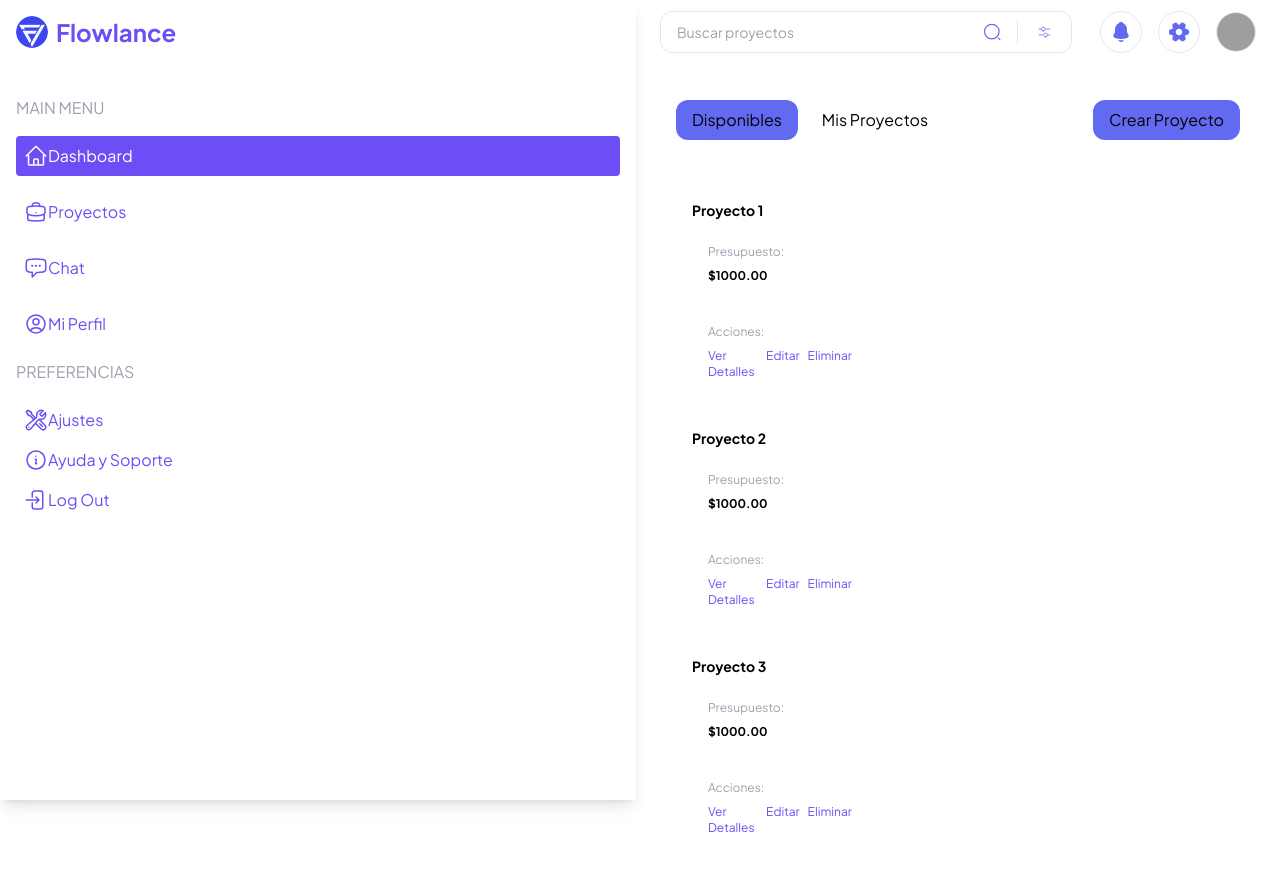
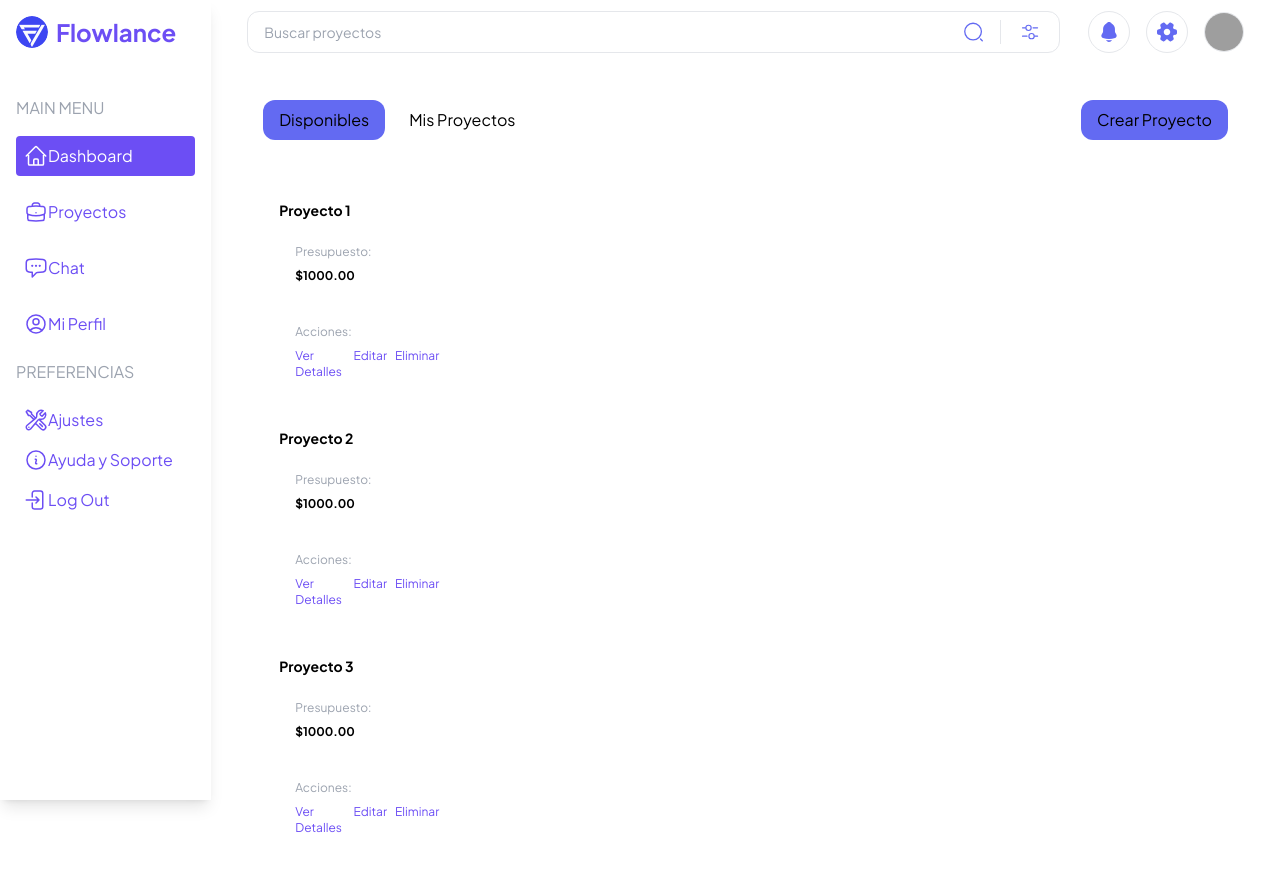
Before and after one commit to Rony7v7/Flowlance, a Django app: page /project/list/ in a window 1280 px wide. Run offline with Django 5.2, Linux system fonts and the light colour scheme; the visitor is signed in with stand-in values (Sample User, id 1); some libraries are stand-ins or nearby versions; grey boxes are pictures that could not be loaded.

Commit message:
feat: changed css and merged with upstream

```diff
--- a/src/templates/navigation/navigation.html
+++ b/src/templates/navigation/navigation.html
@@ -3,8 +3,10 @@
 {% block content %}
 
 <div class="flex flex-row">
-    {% include "navigation/navbar.html" %}
-    <div class="w-full px-6 py-2">
+    <div class="w-[20%]">
+        {% include "navigation/navbar.html" %}
+    </div>
+    <div class="w-full px-9 py-2">
         <div class="flex flex-col gap-5">
             {% include "navigation/top_bar_controls.html" %}
             <!-- Aqui va el content -->
--- a/src/templates/projects/default_project_view.html
+++ b/src/templates/projects/default_project_view.html
@@ -1,7 +1,7 @@
 {% extends "navigation/navigation.html" %}
 
 {% block app_content %}
-<div class="container px-10 py-4">
+<div class="container">
     <!-- Navigation Tabs -->
     <div class="flex items-center justify-center gap-5 bg-primary_lightest rounded-xl px-20 py-2 text-white">
         <a href="/project/{{project.id}}/milestone"
```
